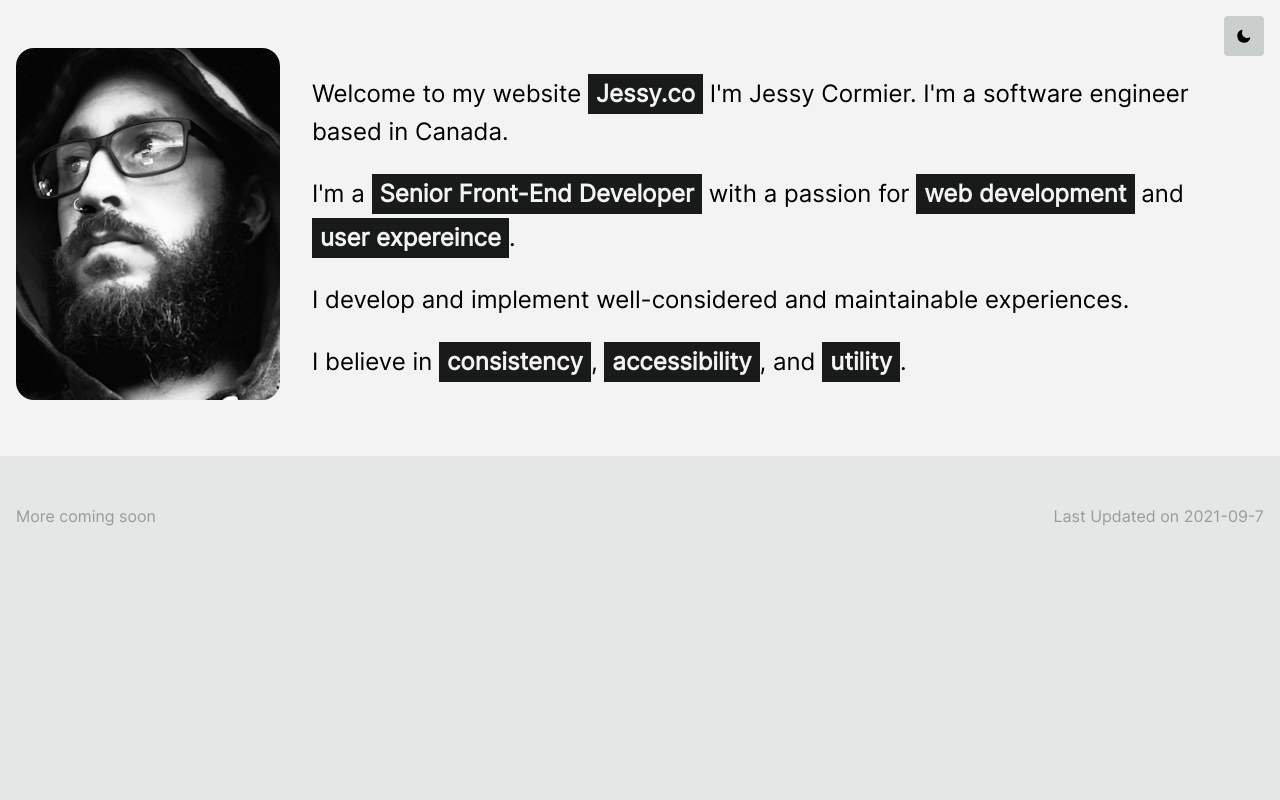
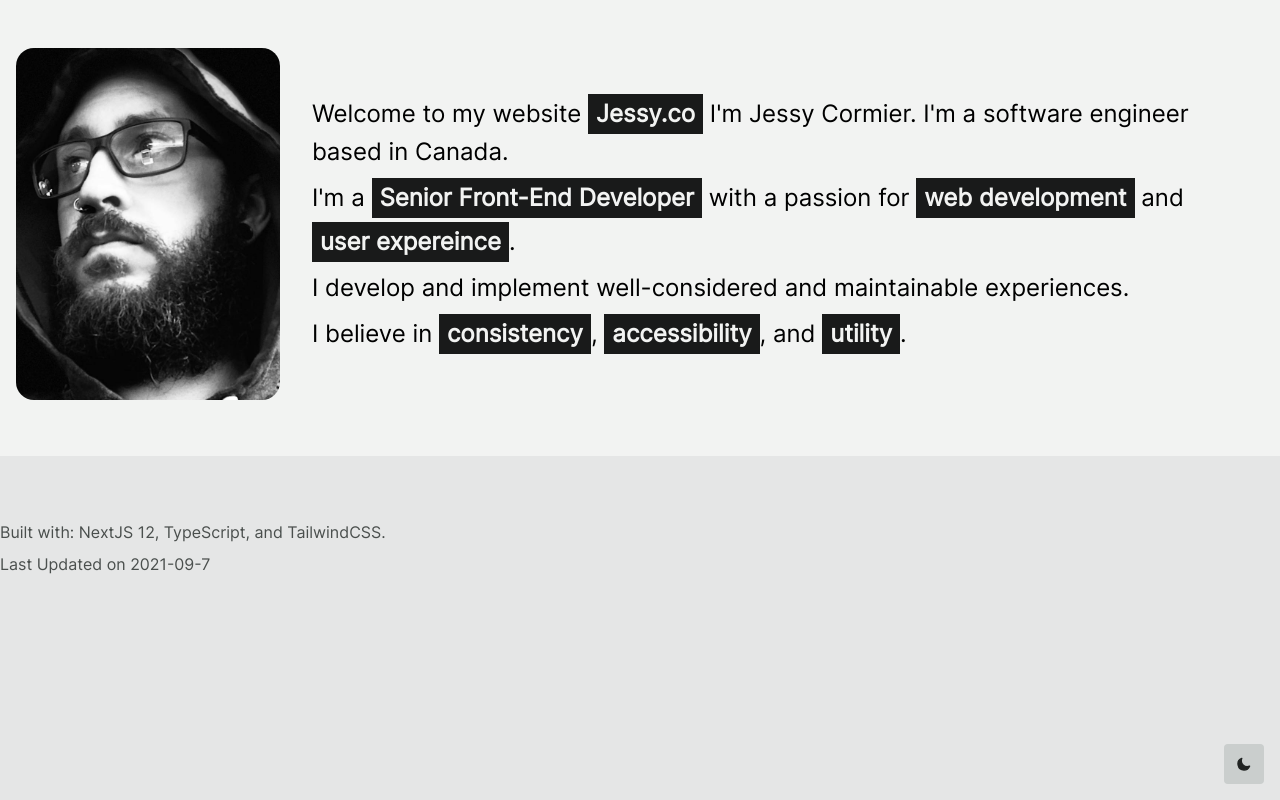
Before and after one commit to jessycormier/jessyco-website-nextjs, a Next.js app: page / in a window 1280 px wide. Built offline with nearby package versions, Linux system fonts and the light colour scheme.

Commit message:
update theme colors and file organization

```diff
--- /dev/null
+++ b/app/components/light-switch.component.tsx
@@ -0,0 +1,17 @@
+import { useTheme } from 'next-themes';
+import moonIcon from "../moon-icon";
+import sunIcon from "../sun-icon";
+
+export default function LightSwitch() {
+
+  const { theme, setTheme } = useTheme();
+
+  return (
+    <button
+      className="absolute bottom-4 right-4 cursor-pointer w-10 h-10 p-3 rounded bg-gray-200 dark:bg-gray-700 hover:bg-gray-400 dark:hover:bg-gray-600 transition-colors"
+      onClick={() => setTheme(theme === 'light' ? 'dark' : 'light')}
+    >
+      {theme === "light" ? sunIcon() : moonIcon()}
+    </button>
+  );
+}
--- /dev/null
+++ b/app/layout/layout-footer.component.tsx
@@ -0,0 +1,25 @@
+import React from "react";
+
+export default class LayoutFooter extends React.Component {
+
+    /**
+     * @todo turn into a one time run function to get the date of the file last modified?
+     */
+    private getDate() {
+        const d = new Date();
+        return `${d.getFullYear()}-${(d.getMonth() + 1).toString().padStart(2, '0')}-${d.getDate()}`;
+    }
+
+    render() {
+        return (<>
+            <footer className='py-16'>
+                <div className='container mx-auto text-gray-700'>
+                    <p>
+                        Built with: NextJS 12, TypeScript, and TailwindCSS.
+                    </p>
+                    <div>Last Updated on {this.getDate()}</div>
+                </div>
+            </footer>
+        </>);
+    }
+}
--- a/components/light-switch.tsx
+++ /dev/null
@@ -1,36 +0,0 @@
-import { useTheme } from 'next-themes';
-import moonIcon from "../app/moon-icon";
-import sunIcon from "../app/sun-icon";
-
-export default function LightSwitch() {
-  // const [currentTheme, setTheme] = useState(
-  //   typeof window !== "undefined" && localStorage.theme as string || "dark"
-  // );
-
-  // function toggleTheme() {
-  //   console.log("toggleTheme");
-  //   setTheme(theme => theme === "dark" ? "light" : "dark");
-  // }
-
-  // useEffect(() => {
-  //   const root = window.document.documentElement;
-  //   root.classList.remove("light", "dark");
-  //   root.classList.add(currentTheme);
-
-  //   if (typeof window !== "undefined") {
-  //     localStorage.setItem("theme", currentTheme);
-  //   }
-
-  // }, [currentTheme]);
-
-  const { theme, setTheme } = useTheme();
-
-  return (
-    <button
-      className="absolute top-4 right-4 cursor-pointer w-10 h-10 p-3 bg-gray-200 rounded dark:bg-gray-700"
-      onClick={() => setTheme(theme === 'light' ? 'dark' : 'light')}
-    >
-      {theme === "light" ? sunIcon() : moonIcon()}
-    </button>
-  );
-}
--- a/pages/_document.tsx
+++ b/pages/_document.tsx
@@ -5,6 +5,7 @@ import Document, {
   Main,
   NextScript
 } from 'next/document';
+import LayoutFooter from '../app/layout/layout-footer.component';
 
 class MyDocument extends Document {
   static async getInitialProps(ctx: DocumentContext) {
@@ -31,6 +32,7 @@ class MyDocument extends Document {
         <body>
           <NextScript />
           <Main />
+          <LayoutFooter></LayoutFooter>
         </body>
       </Html>
     );
--- a/pages/index.tsx
+++ b/pages/index.tsx
@@ -1,14 +1,10 @@
 import Image from 'next/image';
 import React from 'react';
-import LightSwitch from '../components/light-switch';
-import TextHighlight from '../components/text-highlight.component';
+import LightSwitch from '../app/components/light-switch.component';
+import TextHighlight from '../app/components/text-highlight.component';
 
 export default class Index extends React.Component {
 
-  private getDate() {
-    const d = new Date();
-    return `${d.getFullYear()}-${(d.getMonth() + 1).toString().padStart(2, '0')}-${d.getDate()}`;
-  }
 
   render() {
     return <>
@@ -27,38 +23,30 @@ export default class Index extends React.Component {
               />
             </div>
             <div className='flex flex-col justify-center text-center md:text-left'>
-              <div className="my-3">
+              <p>
                 Welcome to my website <TextHighlight>Jessy.co</TextHighlight>{' '}
                 I&apos;m Jessy Cormier. I&apos;m a software engineer based in{' '}
                 Canada.
-              </div>
-              <div className="my-3">
+              </p>
+              <p>
                 I&apos;m a{' '}
                 <TextHighlight>Senior Front-End Developer</TextHighlight> with a{' '}
                 passion for <TextHighlight>web development</TextHighlight> and{' '}
                 <TextHighlight>user expereince</TextHighlight>.
-              </div>
-              <div className="my-3">
+              </p>
+              <p>
                 I develop and implement well-considered and maintainable{' '}
                 experiences.
-              </div>
-              <div className="my-3">
+              </p>
+              <p>
                 I believe in <TextHighlight>consistency</TextHighlight>,{' '}
                 <TextHighlight>accessibility</TextHighlight>,{' '}
                 and <TextHighlight>utility</TextHighlight>.
-              </div>
+              </p>
             </div>
           </div>
         </div>
       </section>
-      <section className='container mx-auto mt-8 flex justify-between text-gray-400 p-4'>
-        <p>
-          More coming soon
-        </p>
-        <p>
-          Last Updated on {this.getDate()}
-        </p>
-      </section>
     </>;
   }
 }
--- a/styles/global.css
+++ b/styles/global.css
@@ -21,6 +21,10 @@
     @apply dark:bg-gray-900 dark:text-gray-200;
   }
 
+  p {
+    @apply pb-2;
+  }
+
   a {
     @apply transition-colors;
     @apply text-blue-500 font-bold;
--- a/tailwind.config.js
+++ b/tailwind.config.js
@@ -1,5 +1,8 @@
 module.exports = {
-  purge: ['./pages/**/*.{js,ts,jsx,tsx}', './components/**/*.{js,ts,jsx,tsx}'],
+  content: [
+    './pages/**/*.{js,ts,jsx,tsx}',
+    './app/**/*.{js,ts,jsx,tsx}',
+  ],
   darkMode: 'class', //false or 'media' or 'class'
   theme: {
     extend: {
@@ -168,4 +171,4 @@ module.exports = {
       }
     }
   },
-}
+};
```
Also changed, not shown: app/components/text-highlight.component.tsx (renamed from components/text-highlight.component.tsx).
